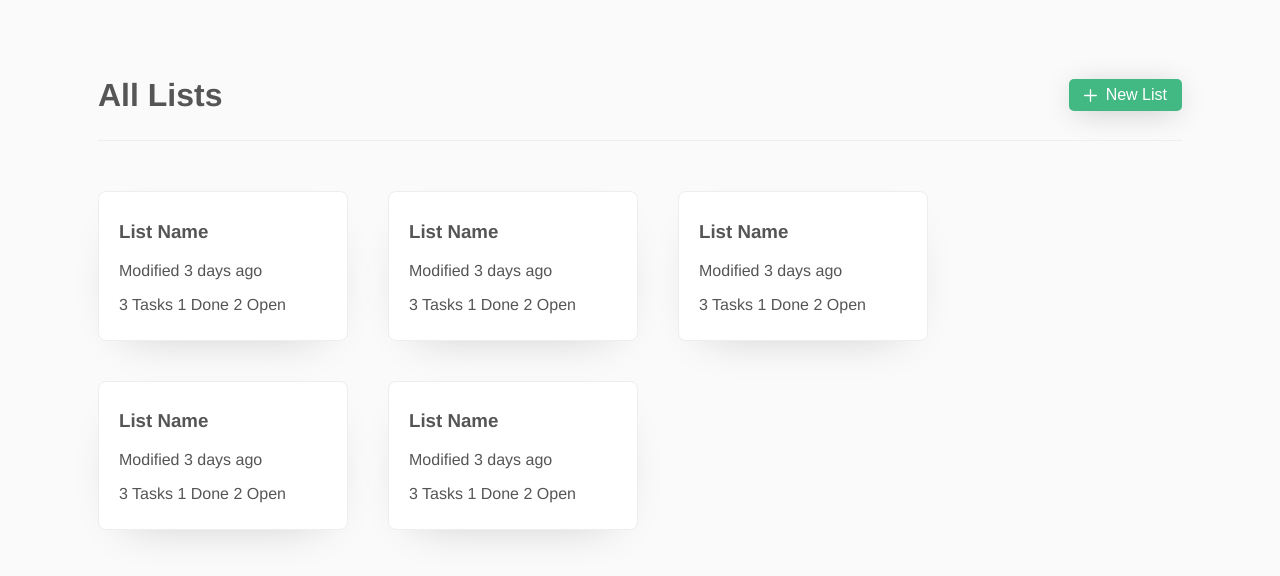
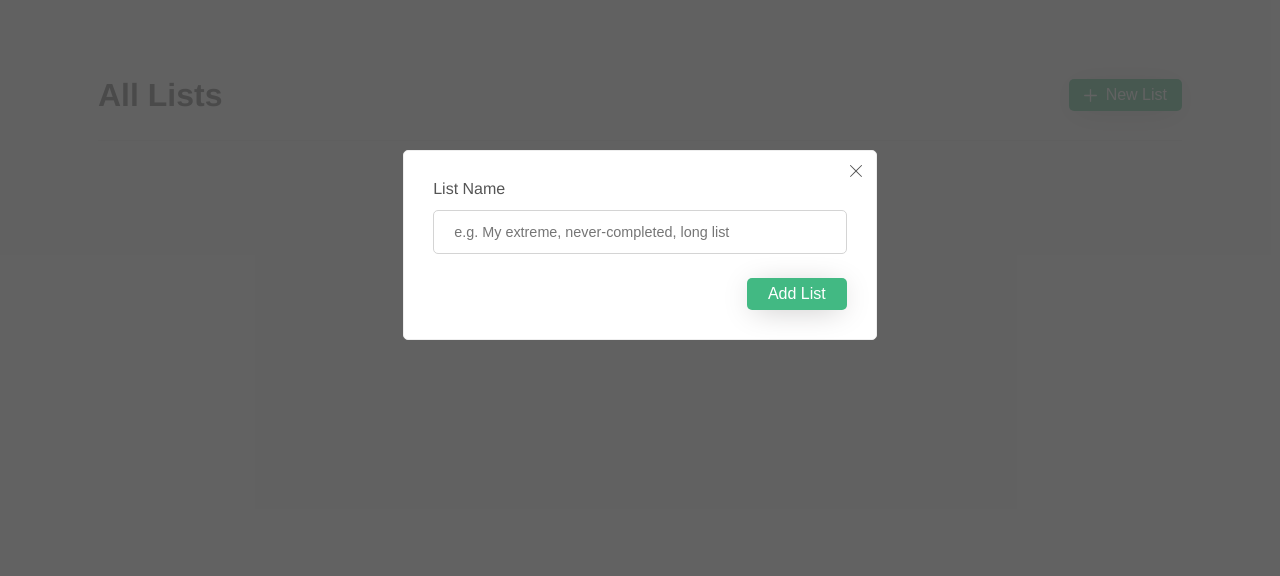
Before and after one commit to abdohadi/vue-todo-app, a Vue app: page / in a window 1280 px wide. Both pictures are taken after a click on the button "New List". Shown: the top 576 px of the page. Built offline with nearby package versions, Linux system fonts and the light colour scheme.

Commit message:
Add list

```diff
--- a/package.json
+++ b/package.json
@@ -9,6 +9,7 @@
   },
   "dependencies": {
     "core-js": "^3.6.5",
+    "moment": "^2.29.1",
     "vue": "^3.0.0"
   },
   "devDependencies": {
--- a/src/App.vue
+++ b/src/App.vue
@@ -1,19 +1,41 @@
 <template>
   <div>
-    <home></home>
-    <!-- <list></list> -->
+    <home v-if="showHome" @togglePage="togglePage"></home>
+    <list v-else></list>
   </div>
 </template>
 
 <script>
-import Home from './components/Home.vue';
-// import List from './components/List.vue';
+import Home from './components/Home';
+import List from './components/List';
 
 export default {
   name: 'App',
   components: {
-    Home
-    // List
+    Home,
+    List
+  },
+  data() {
+    return {
+      showHome: true
+    }
+  },
+
+  methods: {
+    togglePage() {
+      this.showHome = !this.showHome;
+    }
+  },
+
+  created() {
+    window.storage = window.localStorage;
+
+    if (! (window.lists = JSON.parse(window.storage.getItem('todoLists')))) {
+      window.storage.setItem('todoLists', JSON.stringify([]));
+      window.lists = JSON.parse(window.storage.getItem('todoLists'));
+    }
+
+    window.listsLength = window.lists.length;
   }
 }
 </script>
--- /dev/null
+++ b/src/List.js
@@ -0,0 +1,17 @@
+import moment from 'moment'
+
+export default class List {
+	add(name) {
+		window.lists.push({
+			"id": ++window.listsLength,
+			"name": name,
+			"modified": moment().format('YYYY-M-DD HH:mm:ss'),
+			"numOfTasks": 1,
+			"open": 1,
+			"done": 0,
+			"tasks": []
+		});
+
+		window.storage.setItem('todoLists', JSON.stringify(window.lists));
+	}
+}
--- a/src/components/Home.vue
+++ b/src/components/Home.vue
@@ -3,38 +3,66 @@
 		<div class="header">
 			<h2>All Lists</h2>
 			<div>
-				<button class="btn primary-btn flex-align-center">
+				<button class="btn primary-btn flex-align-center" @click="showModal = true">
 					<img src="icons/plus.svg" class="add-icon svg-white"> New List
 				</button>
 			</div>
 		</div>
 
+		<h3 class="no-lists" v-if="! lists.length">No lists yet</h3>
+
 		<div class="lists">
-			<list-summary></list-summary>
-			<list-summary></list-summary>
-			<list-summary></list-summary>
-			<list-summary></list-summary>
-			<list-summary></list-summary>
+			<list-summary v-for="list in lists" :key="list.id" :data="list" @displayList="$emit('togglePage')"></list-summary>
 		</div>
 
-		<div class="modal">
-			<div class="modal-box">
-				<img src="icons/cancel.svg" class="close-icon svg-black">
-				<label for="list">List Name</label>
-				<input type="text" id="list" placeholder="e.g. My extreme, never-completed, long list">
-				<button class="btn primary-btn">Add List</button>
-			</div>
+		<div class="modal" :class="{ show: showModal }" @click="hideModal">
+			<form @submit.prevent="addList">
+				<div class="modal-box">
+					<img src="icons/cancel.svg" class="close-icon svg-black" @click="hideModal">
+					<label for="list">List Name</label>
+					<input type="text" id="list" placeholder="e.g. My extreme, never-completed, long list"
+							v-model="listName">
+					<p class="error" v-text="emptyNameError"></p>
+					<button class="btn primary-btn">Add List</button>
+				</div>
+			</form>
 		</div>
 	</div>
 </template>
 
 <script>
-	import ListSummary from './ListSummary.vue';
+	import ListSummary from './ListSummary';
+	import List from '../List';
 
 	export default {
-		components: {
-			ListSummary
-		}
+		components: { ListSummary },
+		emits: ['togglePage'],
+		data() {
+			return {
+				showModal: false,
+				lists: window.lists,
+				listName: '',
+				emptyNameError: '',
+				listObj: new List
+			}
+		},
+
+		methods: {
+			hideModal(e) {
+				if (e.target.classList.contains('modal') || e.target.classList.contains('close-icon'))
+					this.showModal = false;
+			},
+			addList() {
+				if (this.listName != '') {
+					this.listObj.add(this.listName);
+					this.listName = '';
+					this.showModal = false;
+					this.emptyNameError = '';
+				} else {
+					this.emptyNameError = 'Enter list name.';
+				}
+			}
+		},
 	}
 </script>
 
@@ -42,6 +70,12 @@
 	.header .btn .add-icon {
 		width: 13px;
 		margin-right: 9px;
+	}
+
+	.no-lists {
+		text-align: center;
+		font-size: 1.7rem;
+		color: #888;
 	}
 
 	.lists {
@@ -73,6 +107,11 @@
 		height: 100% !important;
 	}
 
+	.modal form {
+		width: 37%;
+		min-width: 400px;
+	}
+
 	.modal .modal-box {
 		background: var(--white);
 		padding: 29px;
@@ -81,8 +120,6 @@
 		display: flex;
 		flex-direction: column;
 		gap: 12px;
-		width: 37%;
-		min-width: 400px;
 		margin: auto;
 		margin-top: 50px;
 		position: relative;
@@ -106,6 +143,12 @@
 		color: var(--text-color);
 	}
 
+	.modal .error {
+		color: var(--danger-color);
+		font-size: .9rem;
+		margin: 0;
+	}
+
 	.modal .btn {
 		width: 100px;
 		margin-left: auto;
--- a/src/components/List.vue
+++ b/src/components/List.vue
@@ -25,7 +25,7 @@
 </template>
 
 <script>
-	import Task from './Task.vue';
+	import Task from './Task';
 
 	export default {
 		components: {
--- a/src/components/ListSummary.vue
+++ b/src/components/ListSummary.vue
@@ -1,14 +1,22 @@
 <template>
-	<div class="list-summary">
-		<h3>List Name</h3>
-		<p>Modified 3 days ago</p>
-		<p>3 Tasks  1 Done  2 Open</p>
+	<div class="list-summary" @click="$emit('displayList')">
+		<h3>{{ data.name }}</h3>
+		<p>Modified {{ getDate() }}</p>
+		<p>{{ data.numOfTasks }} Tasks &nbsp; {{ data.open }} Open &nbsp; {{ data.done }} Done</p>
 	</div>
 </template>
 
 <script>
+	import moment from 'moment'
+
 	export default {
-
+		emits: ['displayList'],
+		props: ['data'],
+		methods: {
+			getDate() {
+				return moment(this.data.modified).fromNow()
+			}
+		}
 	}
 </script>
 
```
Also changed, not shown: 1 other file (tests, documents, lock files or other folders).
